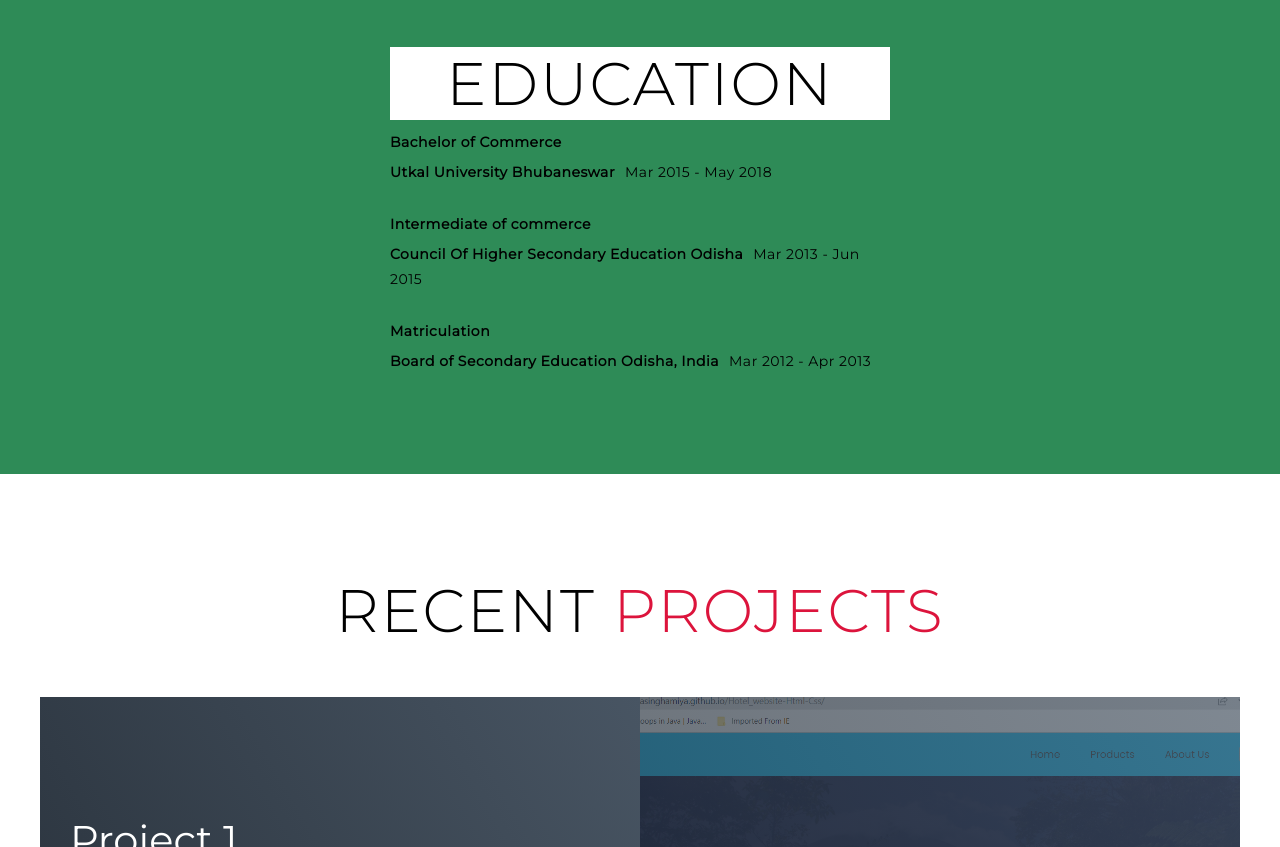
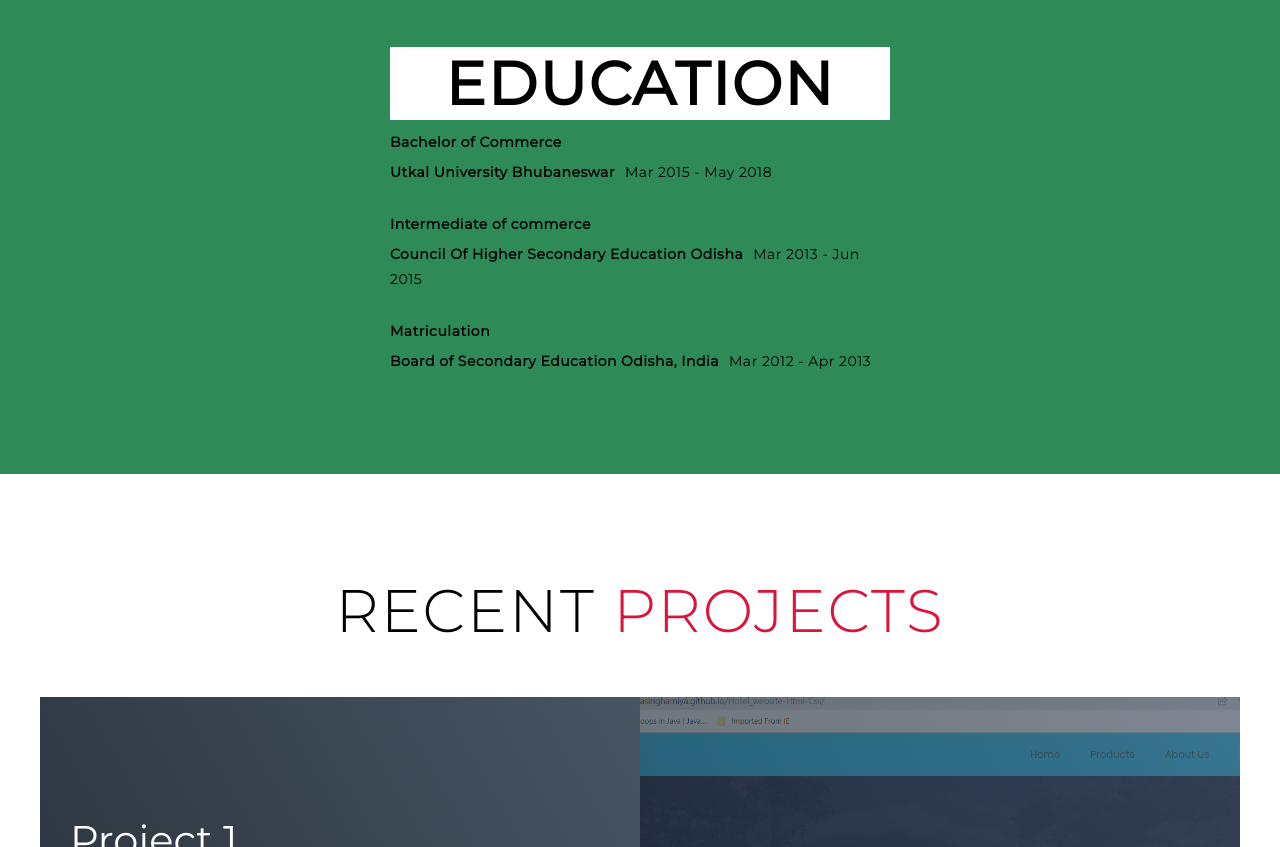
Before and after one commit to ranasinghamiya/My_PortFolio, a plain HTML site: page index.html in a window 1280 px wide. Shown: the part 1294-2141 px from the top of the page. Drawn offline with Linux system fonts and the light colour scheme.

Commit message:
Update index.html

```diff
--- a/index.html
+++ b/index.html
@@ -88,7 +88,7 @@
           </div>
       </div>
         <div class="service-top2">
-          <h1 class="section-title">Education</h1>
+          <h1 class="section-title"><b>Education</b></h1>
               <div class="education">
                 <p>Bachelor of Commerce</p>
                 <p>Utkal University Bhubaneswar<span>Mar 2015 - May 2018</span></p>
```
